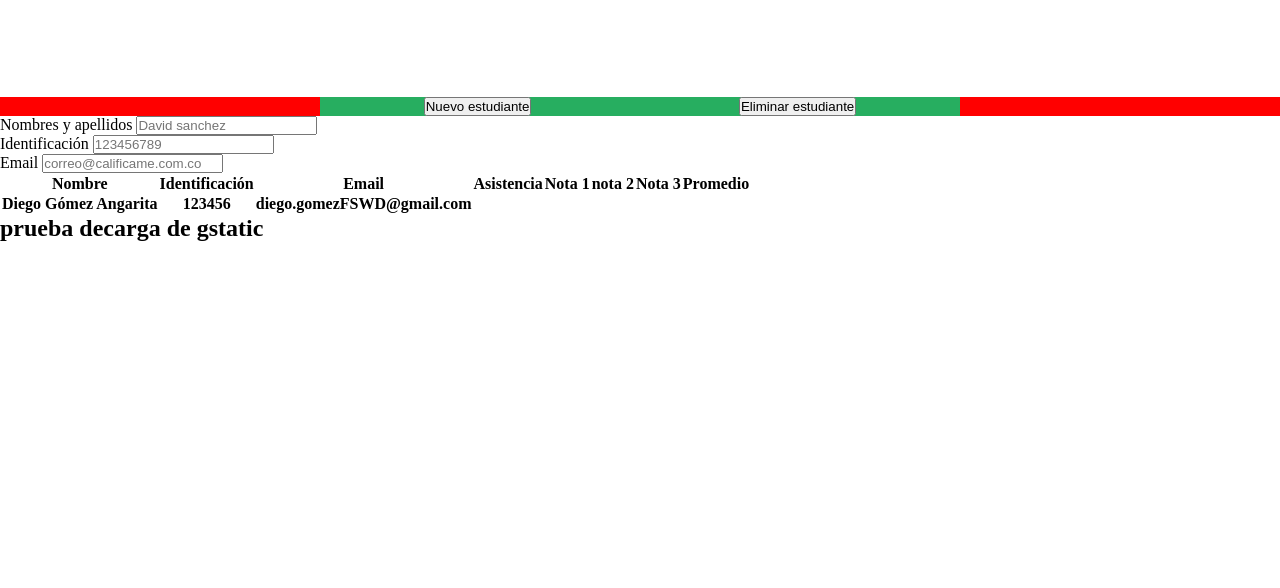
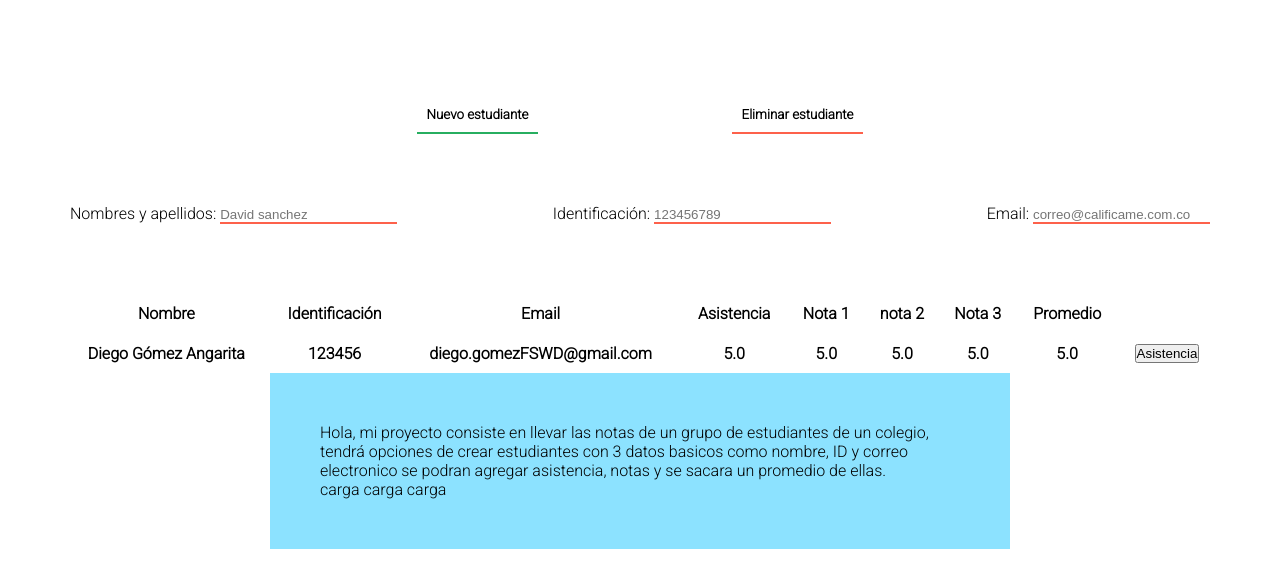
Before and after one commit to diegomez-ang/califica.me, a plain HTML site: page index.html in a window 1280 px wide. Shown: the part 126-714 px from the top of the page. Drawn offline with Linux system fonts and the light colour scheme.

Commit message:
carga ultimos cambios

```diff
--- a/assets/style.css
+++ b/assets/style.css
@@ -1,33 +1,102 @@
-*{
+* {
     padding: 0;
     margin: 0;
 
 }
 
-h1{
+h1 {
     font-family: 'Pacifico', cursive;
     font-size: 70px;
     font-weight: lighter;
-    color: #27AE60 ;
+    color: #27AE60;
 }
-img{
+
+img {
     width: 70px;
 }
-header{
+
+header {
     display: flex;
     flex-direction: column;
     align-items: center;
     margin-bottom: 100px;
 }
-.botones-principal{
-    background-color: red;
+
+.botones-principal {
     width: 100%;
     display: flex;
     justify-content: center;
 }
-.botones{
+
+.botones {
     width: 50%;
-    background-color: #27AE60;
     display: flex;
     justify-content: space-around;
 }
+.nuevo{
+    font-family: 'Roboto', sans-serif;
+    font-weight: 1000;
+    border: none;
+    background-color: white;
+    border-bottom: 2px solid #27AE60 ;
+    padding: 10px;
+}
+.nuevo:hover{
+    background-color: #27AE60;
+}
+.eliminar{
+    font-family: 'Roboto', sans-serif;
+    font-weight: 1000;
+    border: none;
+    background-color: white;
+    border-bottom: 2px solid#FD614B ;
+    padding: 10px;
+}
+.eliminar:hover{
+    background-color:#FD614B;
+}
+.formulario{
+    display: flex;
+    flex-direction: column;
+    /* width:100%; */
+    align-items: center;
+    padding: 70px;
+   /*  background-color: #FD614B; */
+   font-family: 'Roboto', sans-serif;
+
+}
+.formulario--style{
+    display: flex;
+    justify-content: space-between ;
+    width: 100%;
+}
+.formulario--style__input{
+    border-right: 20px;
+}
+input{
+    border: none;
+    border-bottom: 2px solid#FD614B;
+}
+.tabla{
+    display: flex;
+    justify-content: center;
+}
+table{
+    width: 90%;
+    border-collapse: collapse;
+    font-family: 'Roboto', sans-serif;
+}
+th{
+    padding: 10px;
+}
+.explicacion{
+    width: 100%;
+    display: flex;
+    justify-content: center;
+}
+.explicacion--desc{
+    width: 50%;
+    padding: 50px;
+    font-family: 'Roboto', sans-serif;
+    background-color:#8CE2FF ;
+}
--- a/index.html
+++ b/index.html
@@ -7,6 +7,9 @@
     <title>Calificame</title>
     <link rel="preconnect" href="https://fonts.gstatic.com">
     <link href="https://fonts.googleapis.com/css2?family=Pacifico&display=swap" rel="stylesheet">
+    <link rel="preconnect" href="https://fonts.gstatic.com">
+    <link rel="preconnect" href="https://fonts.gstatic.com">
+    <link href="https://fonts.googleapis.com/css2?family=Roboto:wght@300&display=swap" rel="stylesheet">
     <link rel="stylesheet" href="assets/style.css">
 </head>
 
@@ -18,26 +21,28 @@
     <main>
         <section class="botones-principal">
             <div class="botones">
-                    <button>Nuevo estudiante</button>
-                    <button>Eliminar estudiante</button>
+                <button class="nuevo">Nuevo estudiante</button>
+                <button class="eliminar">Eliminar estudiante</button>
             </div>
         </section>
 
         <section class="formulario">
-            <div>
-                <label for="nombres">Nombres y apellidos</label>
+            <section class="formulario--style">
+                <div class="formulario--style__input">
+                    <label for="nombres">Nombres y apellidos:</label>
                     <input id="nombres" placeholder="David sanchez" type="text">
                 </div>
-            <div>
-                <label for="identidicacion"> Identificación</label>
+                <div class="formulario--style__input">
+                    <label for="identidicacion"> Identificación:</label>
                     <input id="identidicacion" type="text" placeholder="123456789">
                 </div>
-            <div>
-                <label for="email">Email</label>
+                <div class="formulario--style__input">
+                    <label for="email">Email:</label>
                     <input type="email" name="" id="email" placeholder="correo@calificame.com.co">
                 </div>
             </section>
-        <section>
+        </section>
+        <section class="tabla">
             <table>
                 <colgroup span="5" class="column"></colgroup>
                 <tr>
@@ -49,18 +54,37 @@
                     <th>nota 2</th>
                     <th>Nota 3</th>
                     <th>Promedio</th>
+                    <!--  <th>Asistencia</th> -->
                 </tr>
-                <tr>
+                <tr class="alumno">
                     <th>Diego Gómez Angarita</th>
                     <th>123456</th>
                     <th>diego.gomezFSWD@gmail.com</th>
+                    <th>5.0</th>
+                    <th>5.0</th>
+                    <th>5.0</th>
+                    <th>5.0</th>
+                    <th>5.0</th>
+                    <th><button>Asistencia</button></th>
                 </tr>
             </table>
         </section>
 
+        <section class="explicacion">
+            <div class="explicacion--desc">
+                <p>Hola, mi proyecto consiste en llevar las notas de un grupo de estudiantes de un colegio, tendrá
+                    opciones de crear estudiantes con 3 datos basicos como nombre, ID y correo electronico se podran
+                    agregar asistencia, notas y se sacara un promedio de ellas.
+                </p>
+
+                <Div>
+                    <p>carga carga carga</p>
+                </Div>
+            </div>
+        </section>
+
     </main>
     <footer>
-        <h2>prueba decarga de gstatic</h2>
 
     </footer>
 
--- a/script.js
+++ b/script.js
@@ -0,0 +1,12 @@
+function CrearAlumno(nombre,identificacion,correo,asistencia,nota1,nota2,nota3, promedio){
+    this.nombre = nombre
+    this.identificacion = identificacion
+    this.correo = correo
+    this.asistencia = asistencia
+    this.nota1 = nota1
+    this.nota2 = nota2
+    this.nota3 = nota3
+    this.promedio = promedio
+}
+
+let promedio = (CrearAlumno.nota1 + CrearAlumno.nota2 + CrearAlumno.nota3)/3
```
Lines whose indentation alone changed are shown as unchanged.
